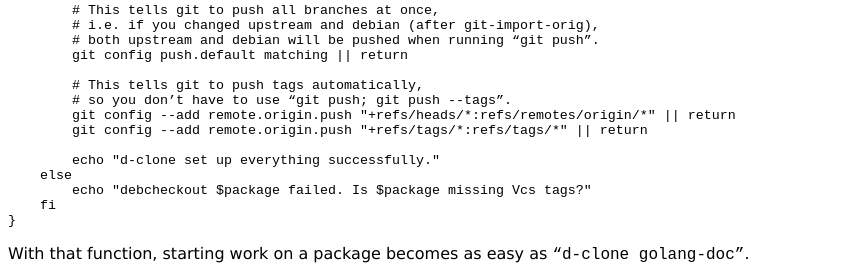
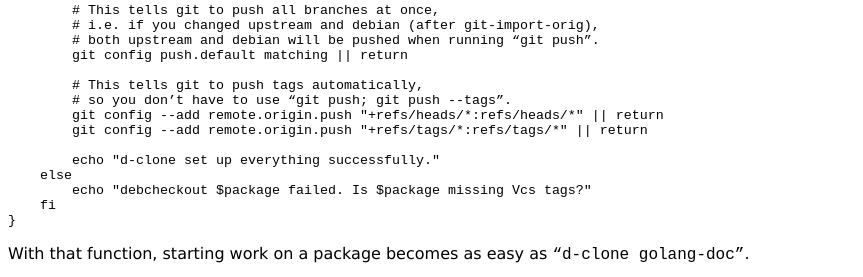
Before and after one commit to stapelberg/pdo-blog, a Jekyll site: the page built from _posts/2013-05-25-d-clone.html, in a window 1280 px wide. Shown: the part 764-1041 px from the top of the page, without its empty margins (0-863 px from the left). Built offline with Jekyll 4.4.1, drawn with Linux system fonts in a browser that asks for light colours; some of the changed text lies outside the part shown.

Commit message:
d-clone: fix refspec

```diff
--- a/_posts/2013-05-25-d-clone.html
+++ b/_posts/2013-05-25-d-clone.html
@@ -63,7 +63,7 @@ function d-clone() {
 
         # This tells git to push tags automatically,
         # so you don’t have to use “git push; git push --tags”.
-        git config --add remote.origin.push "+refs/heads/*:refs/remotes/origin/*" || return
+        git config --add remote.origin.push "+refs/heads/*:refs/heads/*" || return
         git config --add remote.origin.push "+refs/tags/*:refs/tags/*" || return
 
         echo "d-clone set up everything successfully."
```
